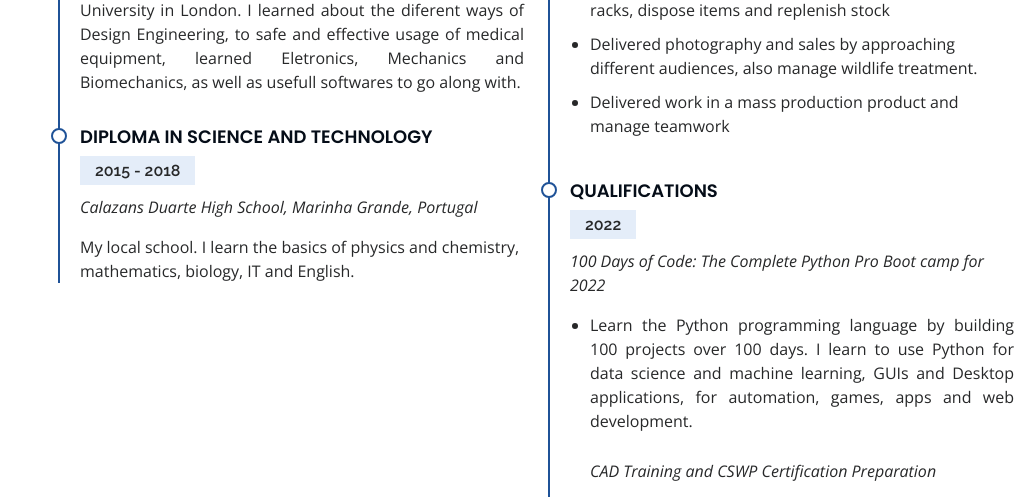
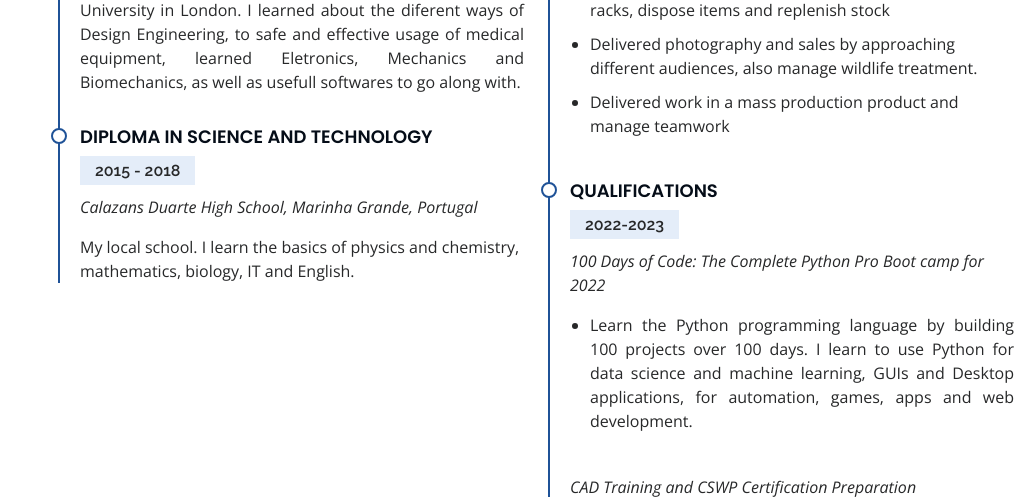
Before and after one commit to glcoutinho/webportfolio, a Flask app: page / in a window 1280 px wide; the page is wider, and only the part inside the window is pictured. Shown: the part 2442-2939 px from the top of that part, without its empty margins (254-1280 px from the left). Run offline with Flask 2, Linux system fonts and the light colour scheme; some libraries are stand-ins or nearby versions.

Commit message:
Update index.html

```diff
--- a/templates/index.html
+++ b/templates/index.html
@@ -204,7 +204,7 @@
                     </div>
                     <div class="resume-item">
                         <h4>Qualifications</h4>
-                        <h5>2022</h5>
+                        <h5>2022-2023</h5>
                         <p><em>100 Days of Code: The Complete Python Pro Boot camp for 2022 </em></p>
                         <ul>
                             <li><p align="justify">Learn the Python programming language by building 100 projects over
@@ -213,17 +213,15 @@
                                 applications,
                                 for automation, games, apps and web development. </p>
                             </li>
+                        </ul>
 
                         <p><em> CAD Training and CSWP Certification Preparation </em></p>
                         <ul>
                             <li><p align="justify">Currently enrolled in CAD classes covering technical procedures,
-                                   3D modeling, and technical drawing interpretation while preparing for CSWP (Certified SOLIDWORKS Professional) certification.
+                                   3D modeling, and technical drawing interpretation while preparing for CSWP (Certified SOLIDWORKS Professional) certification. </p>
+                            </li>
+                        </ul>
 
-                                </p>
-                            </li>
-
-                        </ul>
-                    </div>
                 </div>
             </div>
 
```
